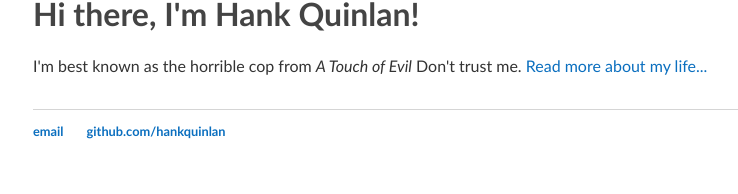
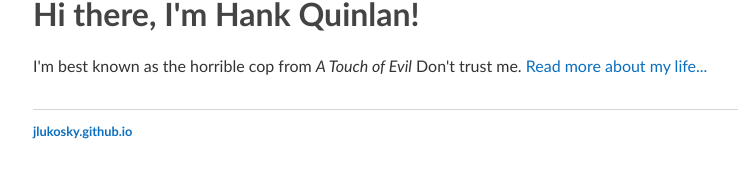
Before and after one commit to jlukosky/jlukosky, a Jekyll site: the page built from index.html, in a window 1280 px wide. Shown: the part 106-300 px from the top of the page, without its empty margins (159-897 px from the left). Built offline with Jekyll 4.4.1, drawn with Linux system fonts in a browser that asks for light colours.

Commit message:
changing footer link

```diff
--- a/_layouts/default.html
+++ b/_layouts/default.html
@@ -22,8 +22,8 @@
 		</main><!-- /.container -->
 		<footer>
 			<ul>
-				<li><a href="mailto:hankquinlanhub@gmail.com">email</a></li>
-				<li><a href="https://github.com/hankquinlan">github.com/hankquinlan</a></li>
+				<!-- <li><a href="mailto:hankquinlanhub@gmail.com">email</a></li> -->
+				<li><a href="https://jlukosky.github.io">jlukosky.github.io</a></li>
 			</ul>
 		</footer>
 	</body>
```
